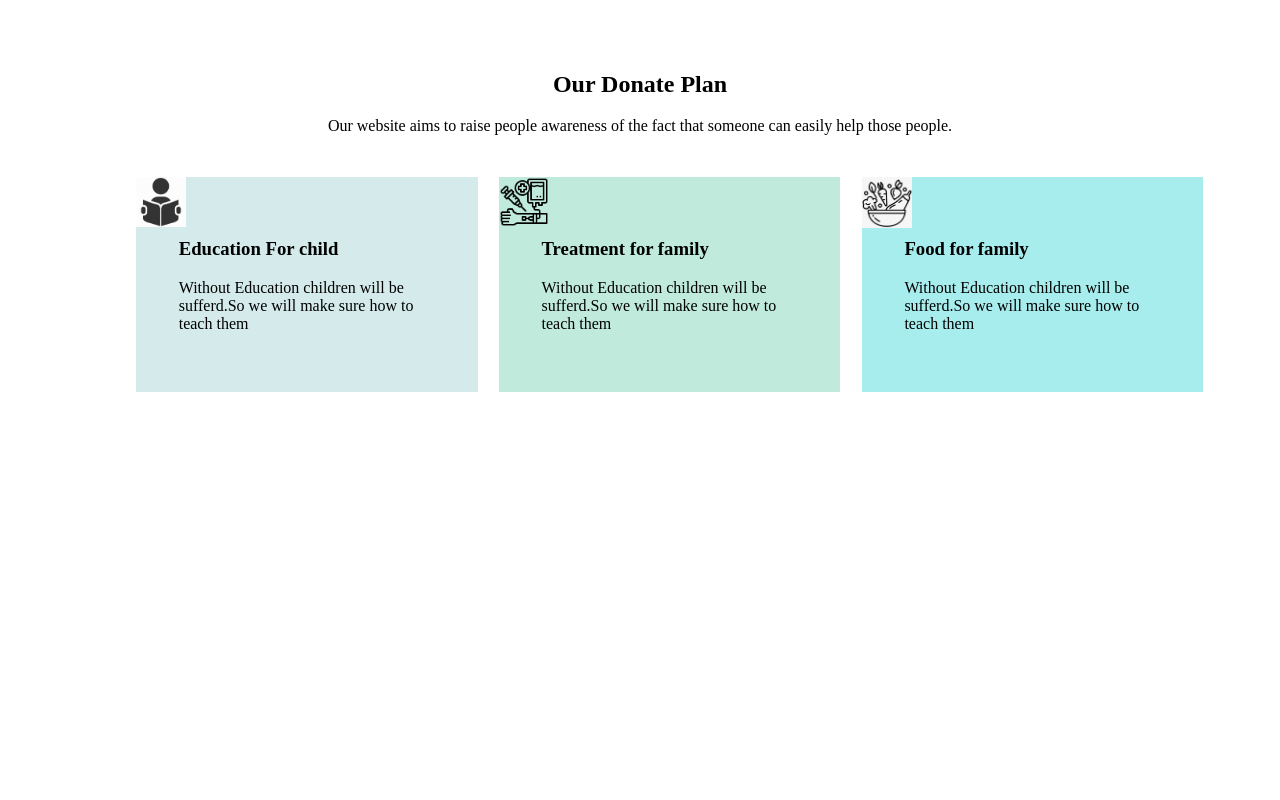
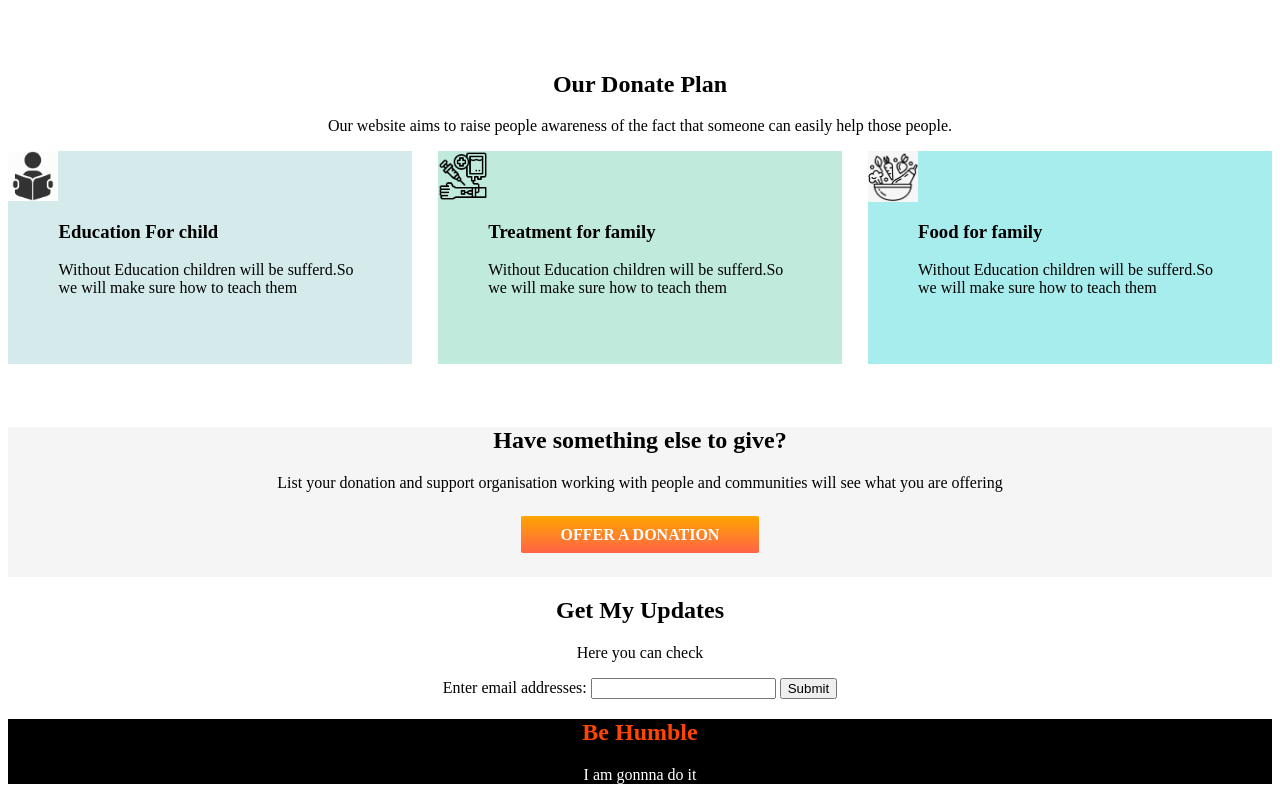
Before and after one commit to Mrstanzim/donation-page, a plain HTML site: page index.html in a window 1280 px wide. Shown: the part 910-1710 px from the top of the page. Before the commit the page ends 1302 px from the top, so only its background shows below. Drawn offline with Linux system fonts and the light colour scheme.

Commit message:
footer added

```diff
--- a/index.html
+++ b/index.html
@@ -14,9 +14,7 @@
 </head>
 
 <body>
-
     <section>
-
         <div class="donate-image">
             <div class="donate-text">
                 <h1 class="style">Let's Help Those Who Are</h1>
@@ -46,22 +44,25 @@
     </section>
     <section>
         <div class="input">
-
             <h6>Other Amount (taka)</h6>
             <input type="number"><br><br><br>
             <a class="link-button" target="_blank" href="https://www.linkedin.com/company/programminghero/">Donate
                 Now</a>
-
         </div>
     </section>
-    <div class="view-button">
+    <section>
+        <div class="view-button">
 
-        <h2> Our Donate Plan</h2>
-        <p>Our website aims to raise people awareness of the fact that someone can easily help those people.
-        </p>
+            <h2> Our Donate Plan</h2>
+            <p>Our website aims to raise people awareness of the fact that someone can easily help those people.
+            </p>
+        </div>
+    </section>
 
-    </div>
-    <div class="section">
+
+
+    <section class="notion">
+
         <div class="half-width">
             <h3> Education For child</h3>
             <p>Without Education children will be sufferd.So we will make sure how to teach them</p>
@@ -75,11 +76,32 @@
             <p>Without Education children will be sufferd.So we will make sure how to teach them</p>
         </div>
 
-    </div>
     </section>
-
-
-
+    <section class=" inline">
+        <h2> Have something else to give? </h2>
+        <p> List your donation and support organisation working with people and communities will see what you are
+            offering</p><br>
+        <a class="link-button" target="_blank" href="https://www.linkedin.com/company/programminghero/">OFFER A DONATION
+        </a>
+    </section>
+    <section>
+        <h2 class=" align">Get My Updates</h2>
+        <div class="center">
+            <p>Here you can check</p>
+            <form action="https://www.linkedin.com/company/programminghero/">
+                <label for="emails">Enter email addresses:</label>
+                <input type="email" id="emails" name="emails" multiple>
+                <input type="submit">
+        </div>
+        </form>
+    </section>
 </body>
 
+<footer class="space">
+
+    <h2><span class="footer">Be Humble</span></h2>
+    <p> I am gonnna do it</p>
+
+</footer>
+
 </html>
--- a/style.css
+++ b/style.css
@@ -11,7 +11,6 @@
     font-family: 'Poppins', sans-serif;
     font-size: 30px;
 }
-
 
 
 .donate-text {
@@ -98,16 +97,26 @@ h6 {
     padding-top: 5%;
 }
 
-.section {
-    display: flex;
-    margin-left: 10%;
-    position: absolute;
-    justify-content: space-evenly;
-    margin-top: 2%;
-    margin-right: 6%;
-    border-radius: 2%;
+.inline {
+    text-align: center;
+    display: block;
+    background-color: whitesmoke;
+    height: 150px;
+    margin-top: 5%;
+
 }
 
+.align {
+    text-align: center;
+}
+
+.center {
+    text-align: center;
+}
+
+.footer {
+    color: orangered;
+}
 
 
 .input {
@@ -115,3 +124,14 @@ h6 {
     margin: 2%;
     margin-left: 6%;
 }
+
+.notion {
+    display: flex;
+}
+
+.space {
+    text-align: center;
+    background-color: black;
+    color: white;
+    height: 100%;
+}
```
